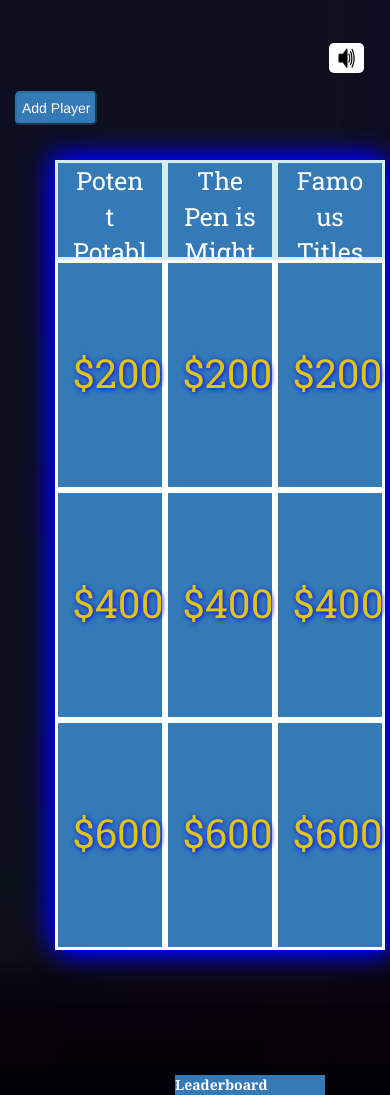
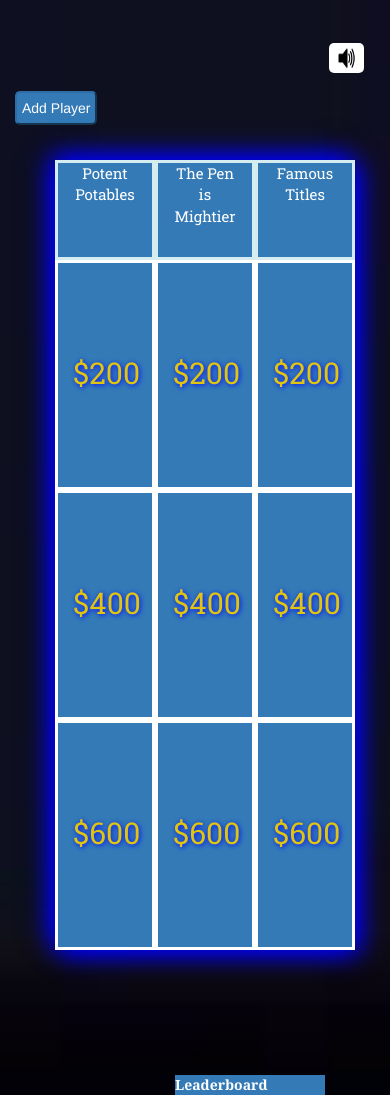
Before and after one commit to RalphWiley/Jeopardy, a PHP site: page / in a window 390 px wide. Run offline with PHP 8.4, Linux system fonts and the light colour scheme; some libraries are stand-ins or nearby versions.

Commit message:
media responsive

```diff
--- a/assets/style.css
+++ b/assets/style.css
@@ -119,6 +119,10 @@ iframe {
     padding: 5px;
     margin-left: 0;
   }
+
+  #user-name {
+    margin-left: 0;
+  }
 }
 @media only screen and (max-width: 767px) {
   #showgrid {
@@ -170,6 +174,11 @@ iframe {
 
   }
 
+  .categories {
+    font-size: 15px;
+  }
+
+
   #name-submit {
     border-radius: 5px;
     padding: 5px;
@@ -182,11 +191,17 @@ iframe {
     display: inline;
     float: left;
     text-align: center;
-    font-size: 40px;
+    font-size: 30px;
     line-height: 220px;
     text-shadow: 1px 1px 5px blue;
     color: rgb(224, 197, 16) !important;
   }
 
-
+  @media only screen and (max-width: 320px) {
+  .column {
+    font-size: 20px;
+  }
+  .categories {
+    font-size: 10px;
+  }
 }
--- a/home.html
+++ b/home.html
@@ -61,7 +61,7 @@
 
     <div class="row" id="showgrid-container">
 
-      <div class="col-md-10 col-sm-12 col-xs-12">
+      <div class="col-md-10 col-sm-12 col-xs-11">
         <div id="showgrid">
 
           <div class="row">
```
